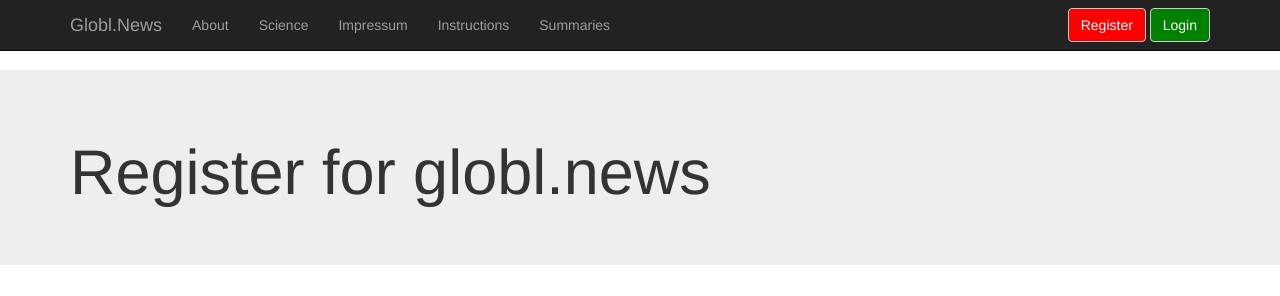
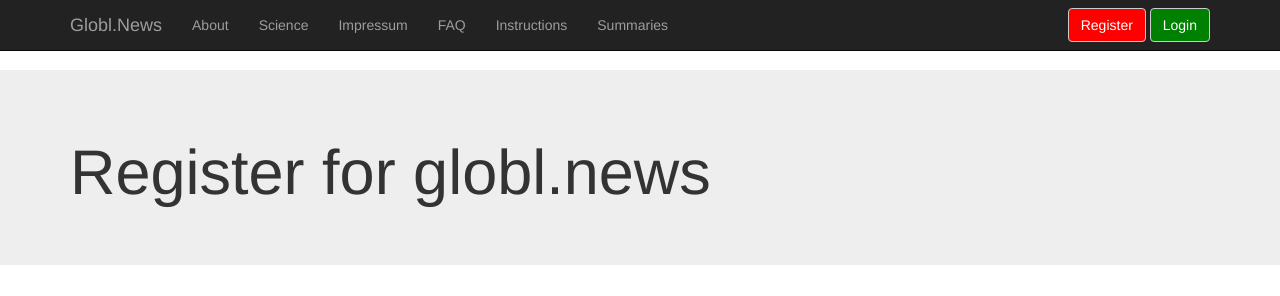
Before and after one commit to k-sokolov/globl_news, a Django app: page /account/signup in a window 1280 px wide. Shown: the top 296 px of the page. Run offline with Django 3.2, Linux system fonts and the light colour scheme; some libraries are stand-ins or nearby versions.

Commit message:
globlnews/templates/_layouts/base.html

```diff
--- a/globlnews/templates/_layouts/base.html
+++ b/globlnews/templates/_layouts/base.html
@@ -37,6 +37,7 @@
 				  <li><a href="/projectinformation">About</a></li>
 				  <li><a href="/science">Science</a></li>
 				  <li><a href="/imprint">Impressum</a></li>
+           <li><a href="/faq">FAQ</a></li>
 				  <li><a href="/instructions">Instructions</a></li>
           <li><a href="/summaries/overview">Summaries</a></li>
 				{% if user.is_authenticated %}
```
